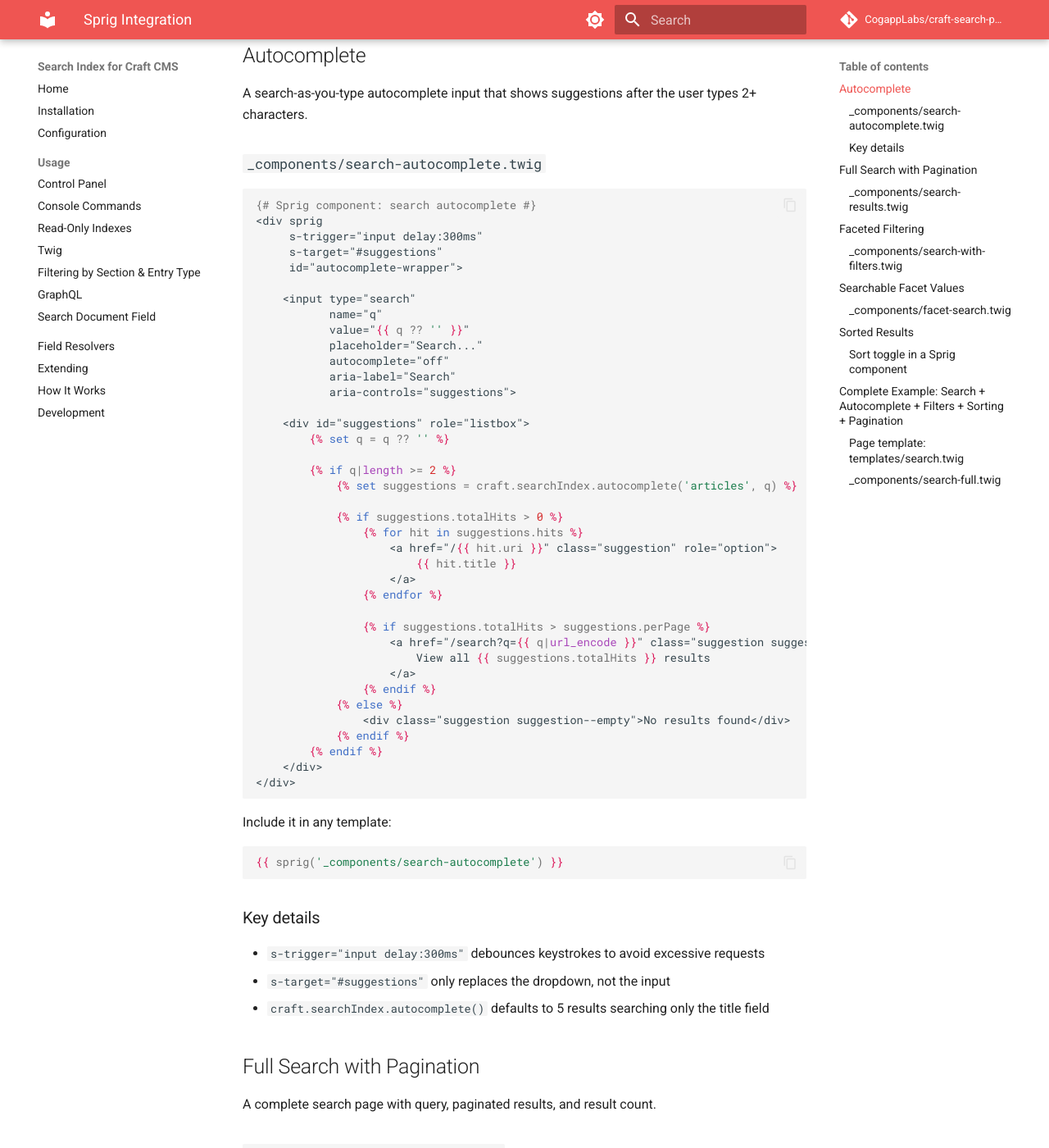
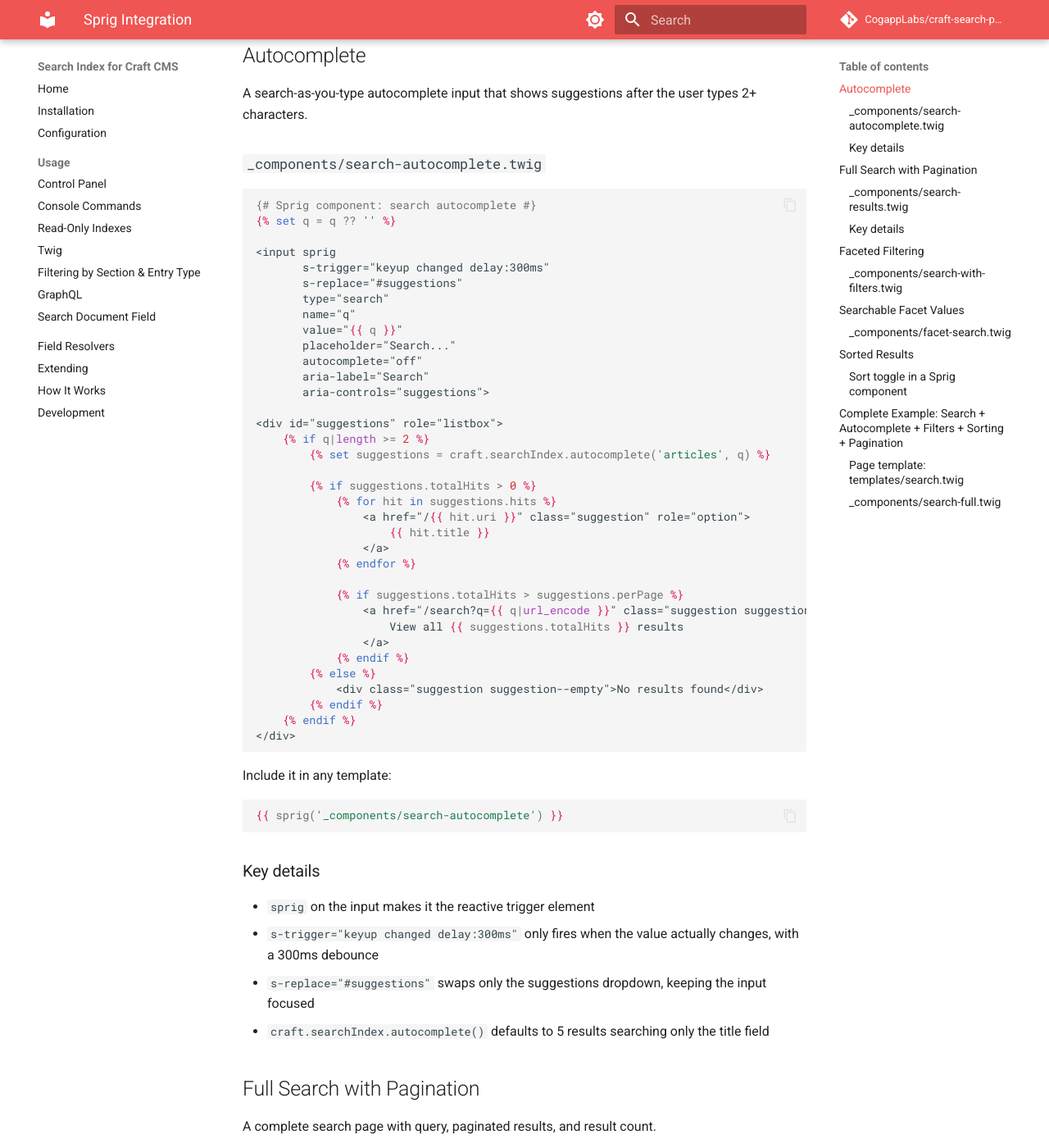
Before and after one commit to CogappLabs/craft-search-plugin, an MkDocs documentation site: the page built from docs/usage/sprig.md, in a window 1280 px wide and 1400 px high, scrolled down 288 px. Shown: the whole window at 82% size. Built offline with MkDocs 1.6.1 and Material for MkDocs 9.7.7, drawn with Linux system fonts in a browser that asks for light colours; comment, search, counter and statistics services are not loaded; some of the changed text lies outside the part shown.

Commit message:
Fix Sprig examples to match official Sprig conventions
- Put `sprig` on the input element (not wrapper div) for autocomplete
- Use `s-trigger="keyup changed delay:300ms"` — `changed` prevents
  redundant requests when value hasn't actually changed
- Use `s-replace` instead of `s-target` for partial DOM updates
- Use `<form sprig>` — default trigger is already `submit`
- Add `s-push-url` to pagination buttons for bookmarkable URLs
- Use `_perPage` protected variable (underscore prefix) to prevent
  request tampering
- Use `s-val:sort-field` kebab-case (Sprig auto-converts to camelCase)

https://claude.ai/code/session_018JZEKmgqRX5QTHqpbbTHxY

````diff
--- a/docs/usage/sprig.md
+++ b/docs/usage/sprig.md
@@ -12,42 +12,39 @@ A search-as-you-type autocomplete input that shows suggestions after the user ty
 
 ```twig
 {# Sprig component: search autocomplete #}
-<div sprig
-     s-trigger="input delay:300ms"
-     s-target="#suggestions"
-     id="autocomplete-wrapper">
+{% set q = q ?? '' %}
 
-    <input type="search"
-           name="q"
-           value="{{ q ?? '' }}"
-           placeholder="Search..."
-           autocomplete="off"
-           aria-label="Search"
-           aria-controls="suggestions">
+<input sprig
+       s-trigger="keyup changed delay:300ms"
+       s-replace="#suggestions"
+       type="search"
+       name="q"
+       value="{{ q }}"
+       placeholder="Search..."
+       autocomplete="off"
+       aria-label="Search"
+       aria-controls="suggestions">
 
-    <div id="suggestions" role="listbox">
-        {% set q = q ?? '' %}
+<div id="suggestions" role="listbox">
+    {% if q|length >= 2 %}
+        {% set suggestions = craft.searchIndex.autocomplete('articles', q) %}
 
-        {% if q|length >= 2 %}
-            {% set suggestions = craft.searchIndex.autocomplete('articles', q) %}
+        {% if suggestions.totalHits > 0 %}
+            {% for hit in suggestions.hits %}
+                <a href="/{{ hit.uri }}" class="suggestion" role="option">
+                    {{ hit.title }}
+                </a>
+            {% endfor %}
 
-            {% if suggestions.totalHits > 0 %}
-                {% for hit in suggestions.hits %}
-                    <a href="/{{ hit.uri }}" class="suggestion" role="option">
-                        {{ hit.title }}
-                    </a>
-                {% endfor %}
-
-                {% if suggestions.totalHits > suggestions.perPage %}
-                    <a href="/search?q={{ q|url_encode }}" class="suggestion suggestion--more">
-                        View all {{ suggestions.totalHits }} results
-                    </a>
-                {% endif %}
-            {% else %}
-                <div class="suggestion suggestion--empty">No results found</div>
+            {% if suggestions.totalHits > suggestions.perPage %}
+                <a href="/search?q={{ q|url_encode }}" class="suggestion suggestion--more">
+                    View all {{ suggestions.totalHits }} results
+                </a>
             {% endif %}
+        {% else %}
+            <div class="suggestion suggestion--empty">No results found</div>
         {% endif %}
-    </div>
+    {% endif %}
 </div>
 ```
 
@@ -59,8 +56,9 @@ Include it in any template:
 
 ### Key details
 
-- `s-trigger="input delay:300ms"` debounces keystrokes to avoid excessive requests
-- `s-target="#suggestions"` only replaces the dropdown, not the input
+- `sprig` on the input makes it the reactive trigger element
+- `s-trigger="keyup changed delay:300ms"` only fires when the value actually changes, with a 300ms debounce
+- `s-replace="#suggestions"` swaps only the suggestions dropdown, keeping the input focused
 - `craft.searchIndex.autocomplete()` defaults to 5 results searching only the title field
 
 ## Full Search with Pagination
@@ -73,10 +71,10 @@ A complete search page with query, paginated results, and result count.
 {# Sprig component: paginated search results #}
 {% set q = q ?? '' %}
 {% set page = page ?? 1 %}
-{% set perPage = 12 %}
+{% set _perPage = 12 %}
 
 <div sprig id="search-results">
-    <form s-trigger="submit" s-vals='{"page": 1}'>
+    <form sprig s-vals='{"page": 1}'>
         <input type="search"
                name="q"
                value="{{ q }}"
@@ -87,7 +85,7 @@ A complete search page with query, paginated results, and result count.
 
     {% if q|length > 0 %}
         {% set results = craft.searchIndex.search('articles', q, {
-            perPage: perPage,
+            perPage: _perPage,
             page: page,
         }) %}
 
@@ -141,6 +142,13 @@ A complete search page with query, paginated results, and result count.
     {% endif %}
 </div>
 ```
+
+### Key details
+
+- `<form sprig>` — forms default to triggering on `submit`, no `s-trigger` needed
+- `s-vals='{"page": 1}'` resets to page 1 on new searches
+- `_perPage` uses an underscore prefix so it cannot be tampered with via the request
+- `s-push-url` updates the browser URL so pagination is bookmarkable
 
 ## Faceted Filtering
 
@@ -154,11 +162,11 @@ A search page with dynamic facet filters that update counts in real time.
 {% set page = page ?? 1 %}
 {% set activeCategory = activeCategory ?? '' %}
 {% set activeSection = activeSection ?? '' %}
-{% set perPage = 12 %}
+{% set _perPage = 12 %}
 
 <div sprig id="search-filtered">
     {# Search input #}
-    <form s-trigger="submit" s-vals='{"page": 1}'>
+    <form sprig s-vals='{"page": 1}'>
         <input type="search"
                name="q"
                value="{{ q }}"
@@ -170,7 +178,7 @@ A search page with dynamic facet filters that update counts in real time.
         {# Build options with active filters #}
         {% set options = {
             facets: ['category', 'sectionHandle'],
-            perPage: perPage,
+            perPage: _perPage,
             page: page,
         } %}
 
@@ -290,37 +299,35 @@ When you have many facet values (e.g. hundreds of categories), let users search
 {% set facetQuery = facetQuery ?? '' %}
 {% set selectedCategory = selectedCategory ?? '' %}
 
-<div sprig id="facet-search">
-    <label for="facet-input">Filter categories:</label>
-    <input type="search"
-           id="facet-input"
-           name="facetQuery"
-           value="{{ facetQuery }}"
-           placeholder="Type to filter categories..."
-           s-trigger="input delay:200ms">
+<input sprig
+       s-trigger="keyup changed delay:200ms"
+       s-replace="#facet-list"
+       type="search"
+       name="facetQuery"
+       value="{{ facetQuery }}"
+       placeholder="Type to filter categories...">
 
+<ul id="facet-list" role="listbox">
     {% set values = craft.searchIndex.searchFacetValues('articles', 'category', facetQuery, {
         maxValues: 20,
     }) %}
 
-    <ul role="listbox">
-        {% for item in values %}
-            <li role="option">
-                <label>
-                    <input type="radio"
-                           name="selectedCategory"
-                           value="{{ item.value }}"
-                           {{ selectedCategory == item.value ? 'checked' }}>
-                    {{ item.value }} <span class="count">({{ item.count }})</span>
-                </label>
-            </li>
-        {% endfor %}
+    {% for item in values %}
+        <li role="option">
+            <label>
+                <input type="radio"
+                       name="selectedCategory"
+                       value="{{ item.value }}"
+                       {{ selectedCategory == item.value ? 'checked' }}>
+                {{ item.value }} <span class="count">({{ item.count }})</span>
+            </label>
+        </li>
+    {% endfor %}
 
-        {% if values|length == 0 and facetQuery|length > 0 %}
-            <li class="empty">No categories matching "{{ facetQuery }}"</li>
-        {% endif %}
-    </ul>
-</div>
+    {% if values|length == 0 and facetQuery|length > 0 %}
+        <li class="empty">No categories matching "{{ facetQuery }}"</li>
+    {% endif %}
+</ul>
 ```
 
 ## Sorted Results
@@ -348,9 +355,10 @@ Results sorted by a specific field instead of relevance.
 {% set sortField = sortField ?? '' %}
 {% set sortDir = sortDir ?? 'desc' %}
 {% set page = page ?? 1 %}
+{% set _perPage = 12 %}
 
 <div sprig id="sorted-search">
-    <form s-trigger="submit" s-vals='{"page": 1}'>
+    <form sprig s-vals='{"page": 1}'>
         <input type="search" name="q" value="{{ q }}">
         <button type="submit">Search</button>
     </form>
@@ -384,7 +392,7 @@ Results sorted by a specific field instead of relevance.
             </button>
         </div>
 
-        {% set options = { perPage: 12, page: page } %}
+        {% set options = { perPage: _perPage, page: page } %}
         {% if sortField %}
             {% set options = options|merge({ sort: { (sortField): sortDir } }) %}
         {% endif %}
@@ -400,9 +408,11 @@ Results sorted by a specific field instead of relevance.
 </div>
 ```
 
+**Note:** `s-val:sort-field` uses kebab-case which Sprig converts to camelCase (`sortField`) in the component.
+
 ## Complete Example: Search + Autocomplete + Filters + Sorting + Pagination
 
-Combines all features into a single search experience. Uses three Sprig components: an autocomplete input, a filter panel, and the results grid.
+Combines all features into a single search experience.
 
 ### Page template: `templates/search.twig`
 
@@ -430,11 +440,11 @@ Combines all features into a single search experience. Uses three Sprig componen
 {% set activeCategory = activeCategory ?? '' %}
 {% set sortField = sortField ?? '' %}
 {% set sortDir = sortDir ?? 'desc' %}
-{% set perPage = 12 %}
+{% set _perPage = 12 %}
 
 <div sprig id="search-full">
     {# Search form #}
-    <form s-trigger="submit" s-vals='{"page": 1}'>
+    <form sprig s-vals='{"page": 1}'>
         <input type="search" name="q" value="{{ q }}" placeholder="Search...">
         <button type="submit">Search</button>
     </form>
@@ -443,7 +453,7 @@ Combines all features into a single search experience. Uses three Sprig componen
         {# Build search options #}
         {% set options = {
             facets: ['category'],
-            perPage: perPage,
+            perPage: _perPage,
             page: page,
         } %}
 
````
Also changed, not shown: other parts of docs/usage/sprig.md (+35 -28 lines).
